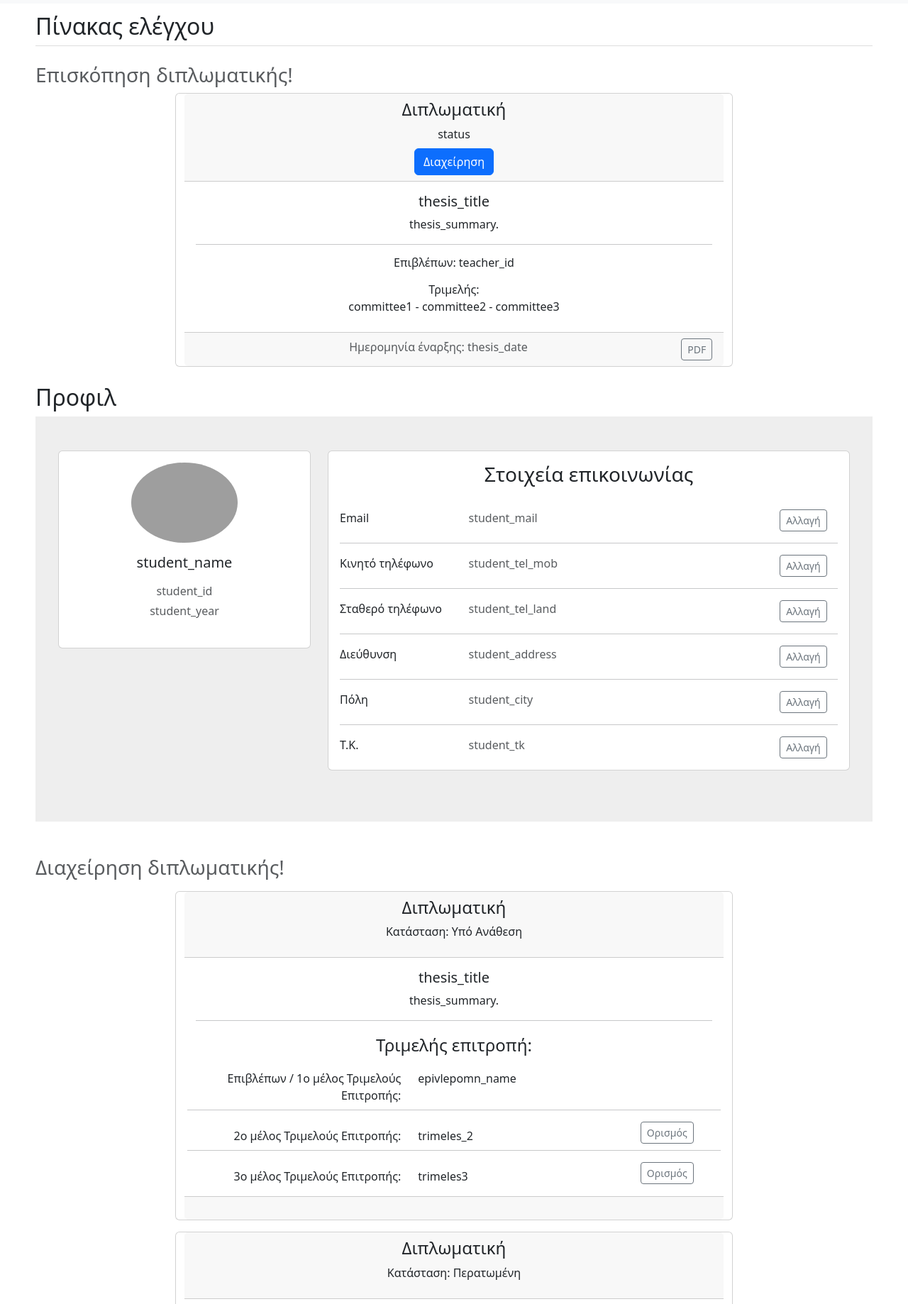
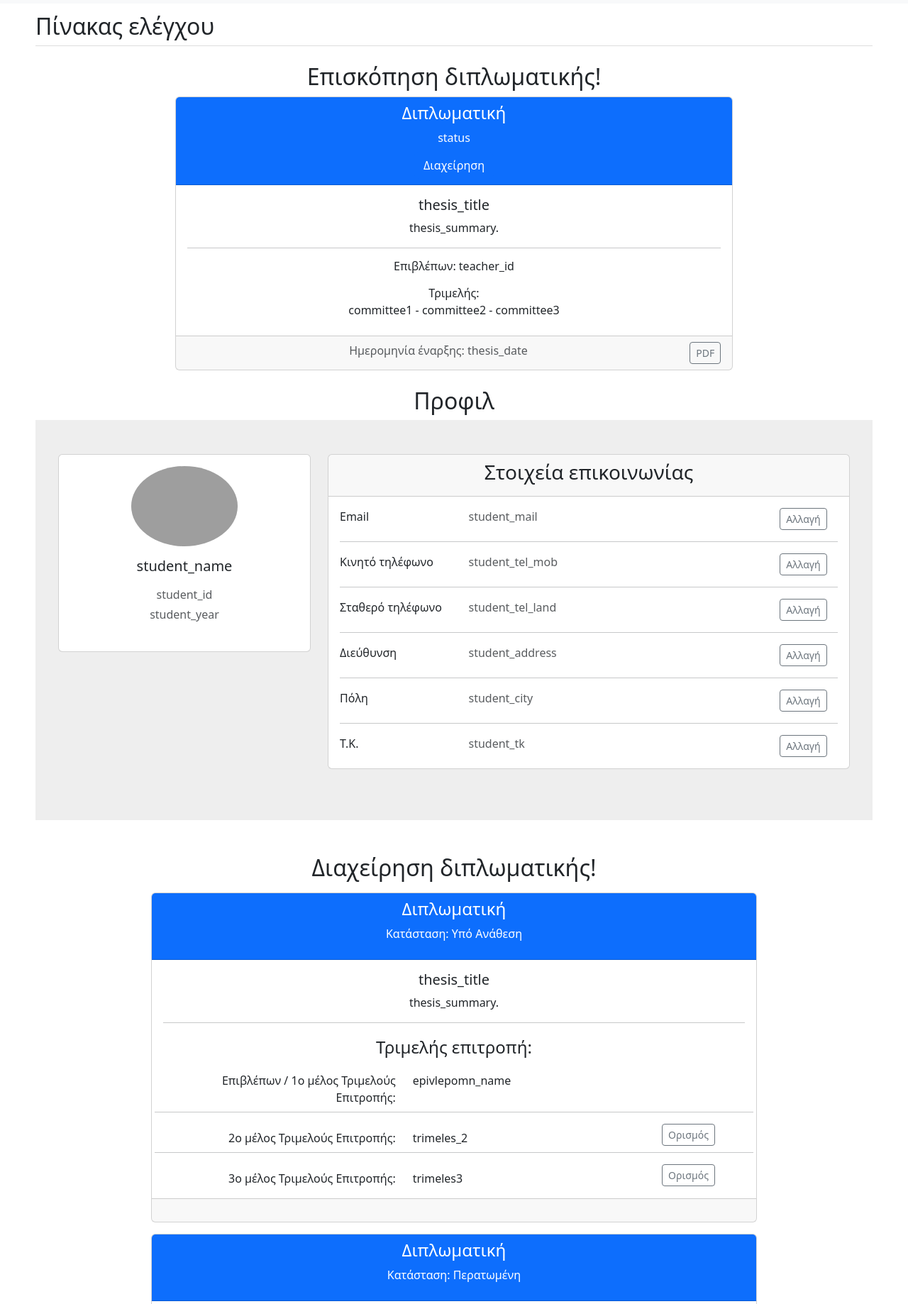
Before and after one commit to dimliopeta/web-project, a website: page protected_views/student.html in a window 1280 px wide. Shown: the part 62-1900 px from the top of the page at 71% size. Drawn offline with nearby package versions, Linux system fonts and the light colour scheme; grey boxes are pictures that could not be loaded; files whose address does not match are found by name.

Commit message:
student updates

```diff
--- a/protected_views/student.html
+++ b/protected_views/student.html
@@ -85,15 +85,17 @@
 
             <!-- Thesis view body -->
             <div id="dashboard-content" class="mb-4 pt-4">
-                <h3 class="text-muted">Επισκόπηση διπλωματικής!</h1>
+                <h2 class="text-center">Επισκόπηση διπλωματικής!</h2>
 
-                    <div class="col-sm-8 row mx-auto">
+                    <div class="col-lg-8 mx-auto">
                         <div class="card text-center">
-                            <div class="card-header">
+
+                            <div class="card-header text-bg-primary">
                                 <h4>Διπλωματική</h4>
                                 <div> status</div>
                                 <a href="#" class="btn btn-primary mt-2">Διαχείρηση</a>
                             </div>
+
                             <div class="card-body">
                                 <h5 class="card-title">thesis_title</h5>
                                 <p class="card-text">thesis_summary.</p>
@@ -102,6 +104,7 @@
                                 <div class="pt-2">Τριμελής:</div>
                                 <p class="card-title">committee1 - committee2 - committee3</p>
                             </div>
+
                             <div class="card-footer text-muted">
                                 Ημερομηνία έναρξης: thesis_date
                                 <a href="#" class="btn btn-outline-secondary btn-sm float-end">PDF</a>
@@ -115,7 +118,7 @@
         <div id="profile" class="content-section" style="display:none;">...</div>
         <!-- Header -->
         <div>
-            <h2>Προφιλ</h2>
+            <h2 class="text-center">Προφιλ</h2>
         </div>
         <!-- Cards & Body -->
         <div style="background-color: #eee;">
@@ -135,14 +138,17 @@
 
                     <div class="col-lg-8">
                         <div class="card mb-4">
-                            <div class="card-body">
+
+                            <div class="card-header">
                                 <div class="row">
                                     <div class="col-sm-12 text-center">
-                                        <h3> Στοιχεία επικοινωνίας</h3>
+                                        <h3>Στοιχεία επικοινωνίας</h3>
+                                    </div>
                                 </div>
                             </div>
 
-                                <div class="row pt-4">
+                            <div class="card-body">
+                                <div class="row">
                                     <div class="col-sm-3">
                                         <p class="mb-0">Email</p>
                                     </div>
@@ -154,6 +160,7 @@
                                     </div>
                                 </div>
                                 <hr>
+
                                 <div class="row">
                                     <div class="col-sm-3">
                                         <p class="mb-0">Κινητό τηλέφωνο</p>
@@ -166,6 +173,7 @@
                                     </div>
                                 </div>
                                 <hr>
+
                                 <div class="row">
                                     <div class="col-sm-3">
                                         <p class="mb-0">Σταθερό τηλέφωνο</p>
@@ -178,6 +186,7 @@
                                     </div>
                                 </div>
                                 <hr>
+
                                 <div class="row">
                                     <div class="col-sm-3">
                                         <p class="mb-0">Διεύθυνση</p>
@@ -190,6 +199,7 @@
                                     </div>
                                 </div>
                                 <hr>
+
                                 <div class="row">
                                     <div class="col-sm-3">
                                         <p class="mb-0">Πόλη</p>
@@ -202,6 +212,7 @@
                                     </div>
                                 </div>
                                 <hr>
+
                                 <div class="row">
                                     <div class="col-sm-3">
                                         <p class="mb-0">T.K.</p>
@@ -213,6 +224,8 @@
                                         <button type="button" class="btn btn-outline-secondary btn-sm">Αλλαγή</button>
                                     </div>
                                 </div>
+
+                            </div>
                         </div>
                     </div>
                 </div>
@@ -223,14 +236,16 @@
     <!------- Configure Thesis page ------->
     <div id="configure" class="content-section" style="display:none;">...</div>
 
-        <h3 class="text-muted pt-5 pb-2">Διαχείρηση διπλωματικής!</h1>
+    <h2 class="text-center pt-5 pb-2">Διαχείρηση διπλωματικής!</h2>
         <!----- Υπό Ανάθεση ----->
-            <div class="col-sm-8 row mx-auto">
+        <div class="col-lg-8 mx-auto">
             <div class="card text-center">
-                    <div class="card-header">
+
+                <div class="card-header text-bg-primary">
                     <h4>Διπλωματική</h4>
                     <p> Κατάσταση: Υπό Ανάθεση</p>
                 </div>
+
                 <div class="card-body">
                     <h5 class="card-title">thesis_title</h5>
                     <p class="card-text">thesis_summary.</p>
@@ -256,8 +271,7 @@
                             <p class="my-2 text-start">trimeles_2</p>
                         </div>
                         <div class="col-sm-2">
-                                <button type="button"
-                                    class="btn btn-outline-secondary btn-sm float-start">Ορισμός</button>
+                            <button type="button" class="btn btn-outline-secondary btn-sm float-start">Ορισμός</button>
                         </div>
                         <hr>
 
@@ -268,8 +282,7 @@
                             <p class="mt-2 mb-0 text-start">trimeles3</p>
                         </div>
                         <div class="col-sm-2">
-                                <button type="button"
-                                    class="btn btn-outline-secondary btn-sm float-start">Ορισμός</button>
+                            <button type="button" class="btn btn-outline-secondary btn-sm float-start">Ορισμός</button>
                         </div>
                     </div>
                 </div>
@@ -283,10 +296,10 @@
         <p></p>
 
         <!----- Περατωμένη ----->
-            <div class="col-sm-8 row mx-auto">
+        <div class="col-lg-8 mx-auto">
             <div class="card text-center">
-                    <div class="card-header">
-                        <h4>Διπλωματική</h4>
+                <div class="card-header text-bg-primary">
+                    <h4>Διπλωματική </h4>
                     <p> Κατάσταση: Περατωμένη</p>
                 </div>
 
@@ -333,7 +346,7 @@
                             <p>Πρακτικό εξέτασης:</p>
                         </div>
                         <div class="col-sm-6">
-                                <button type="button" class="btn btn-secondary btn-sm float-start">PDF</button>
+                            <button type="button" class="btn btn-primary btn-sm float-start">PDF</button>
                         </div>
                     </div>
 
```
Lines whose indentation alone changed are shown as unchanged.
